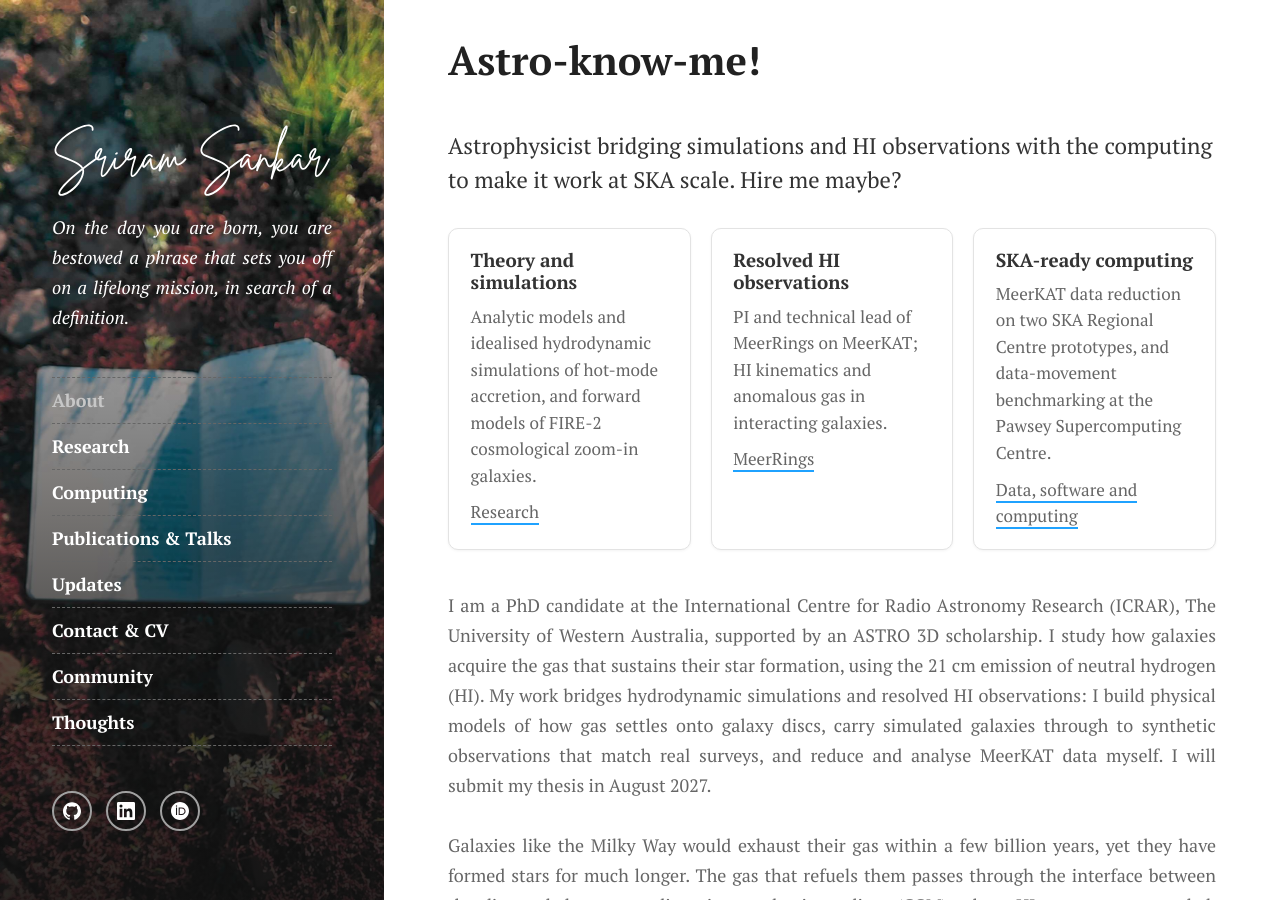
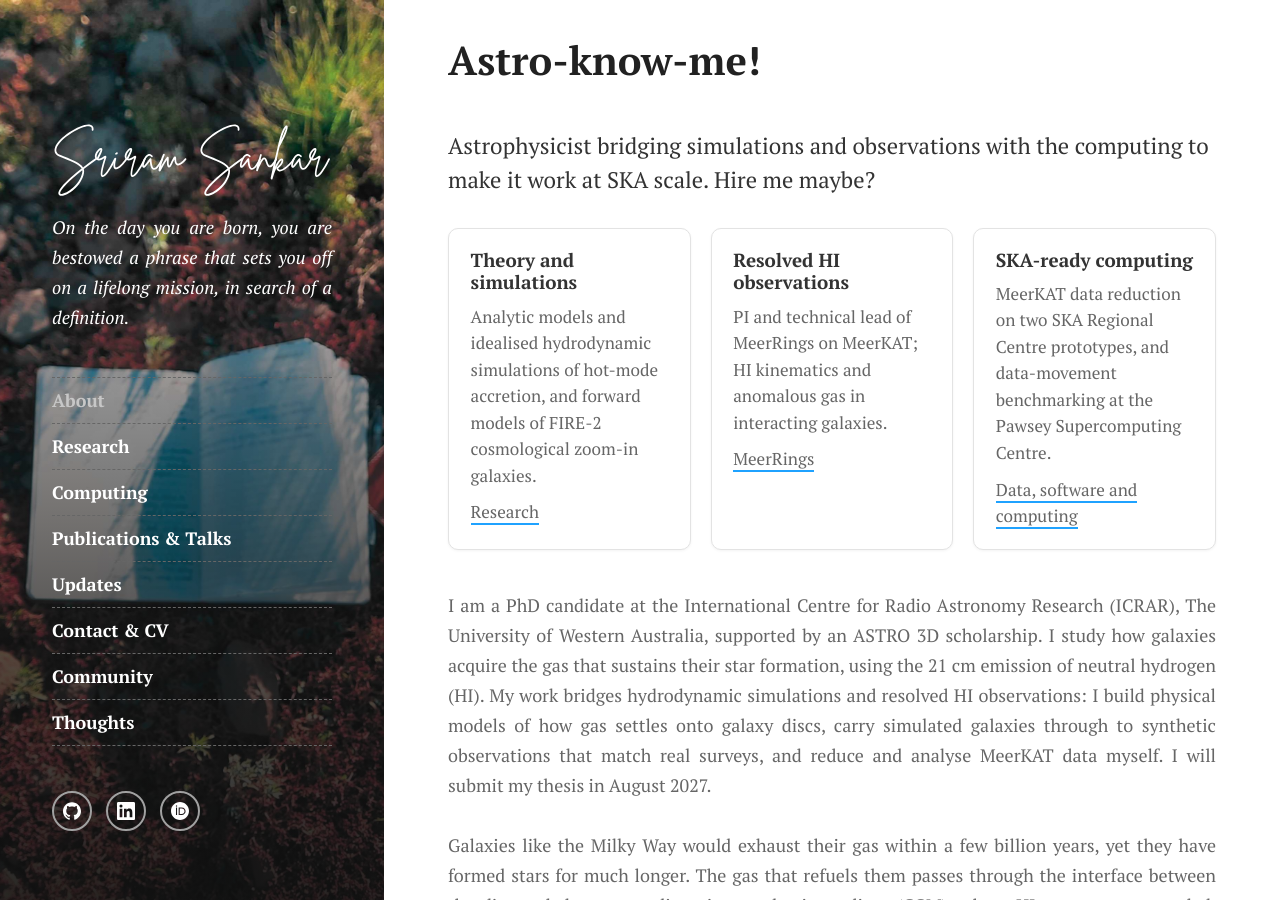
Before and after one commit to spectram/spectram.github.io, a Jekyll site: the page built from index.md, in a window 1280 px wide and 900 px high. Built offline with Jekyll 4.4.1, drawn with Linux system fonts in a browser that asks for light colours.

Commit message:
minor updates to CV and index page

```diff
--- a/index.md
+++ b/index.md
@@ -38,7 +38,7 @@ seo:
 layout: page
 ---
 
-<p class="sr-lead">Astrophysicist bridging simulations and HI observations with the computing to make it work at SKA scale. Hire me maybe?</p>
+<p class="sr-lead">Astrophysicist bridging simulations and observations with the computing to make it work at SKA scale. Hire me maybe?</p>
 
 <div class="sr-cards">
   <div class="sr-card">
```
Also changed, not shown: 1 other file.
